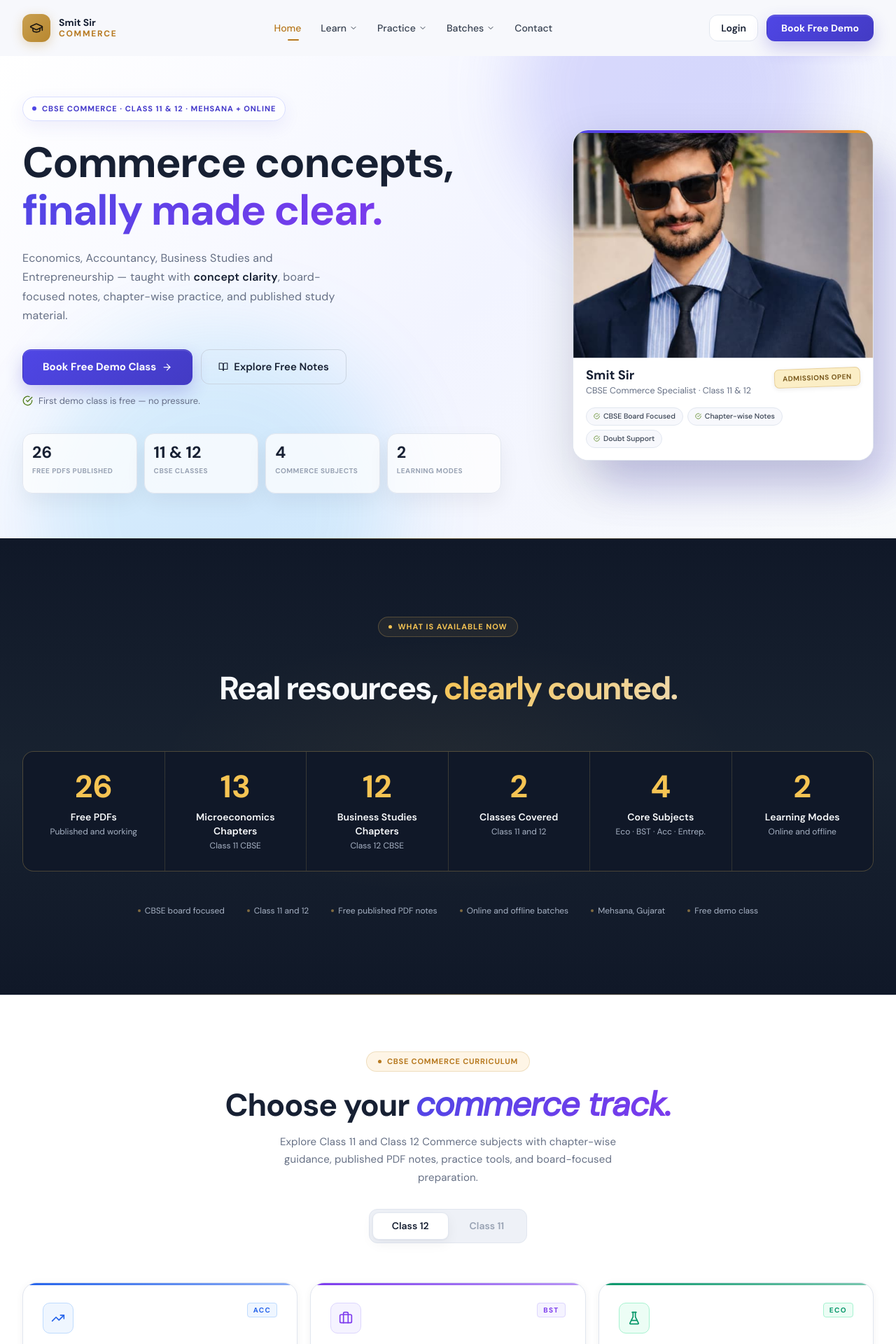
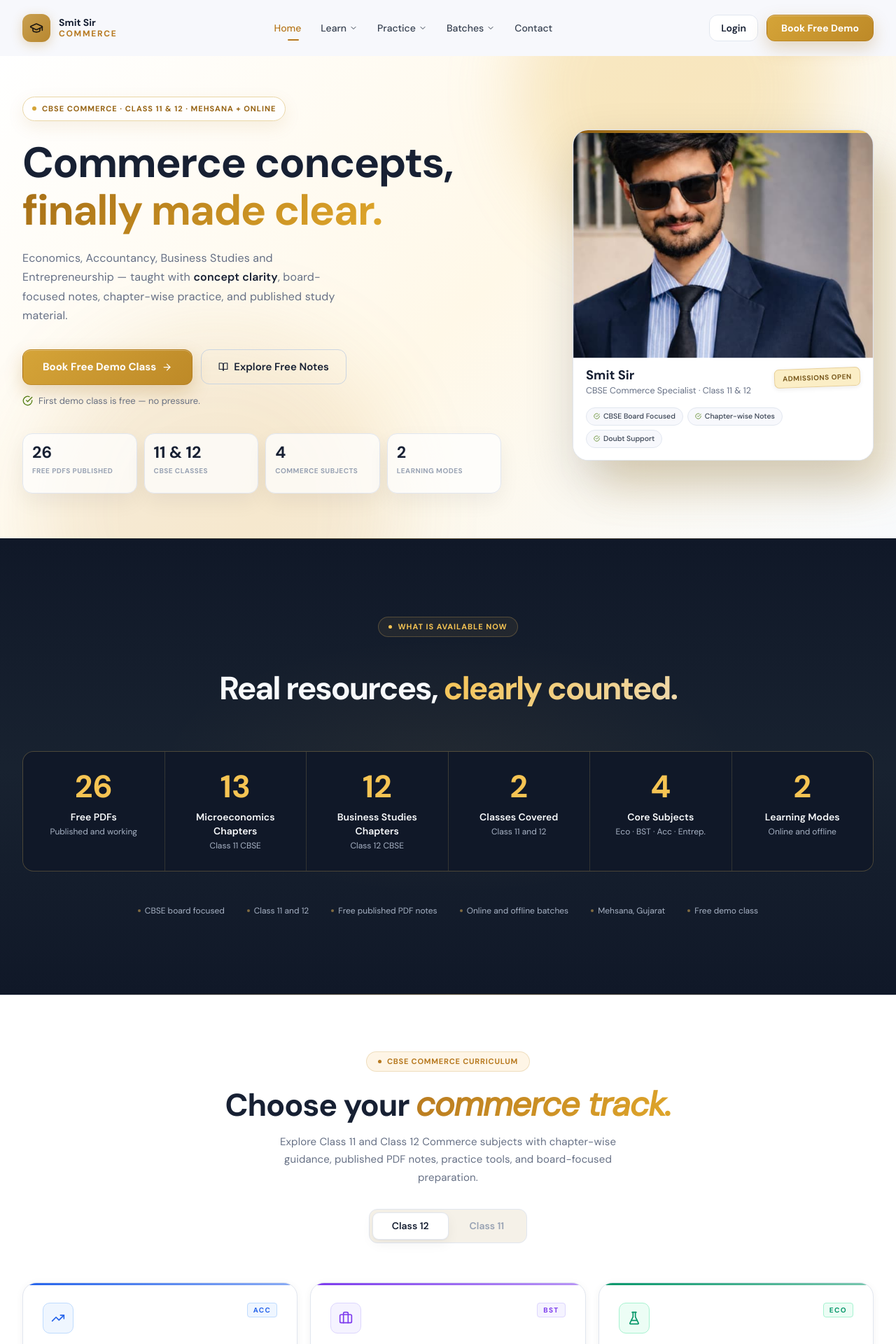
Before and after one commit to infosmitsircommerce-eng/smit-sir-commerce, a React (Vite) app: page / in a window 1280 px wide. Shown: the top 1920 px of the page at 70% size. Built offline with nearby package versions, Linux system fonts and the light colour scheme; a web font is replaced by a local one.

Commit message:
Restore modern gold brand theme

```diff
--- a/src/components/home/HeroSection.jsx
+++ b/src/components/home/HeroSection.jsx
@@ -25,7 +25,7 @@ const fade = (delay = 0) => ({
 export default function HeroSection() {
   return (
     <section className="home-hero" style={{
-      background: 'linear-gradient(135deg, #ffffff 0%, #f2f4ff 52%, #f8fafc 100%)',
+      background: 'linear-gradient(135deg, #ffffff 0%, #fff8e8 52%, #f8fafc 100%)',
       position: 'relative',
       overflow: 'hidden',
     }}>
@@ -33,13 +33,13 @@ export default function HeroSection() {
       <div aria-hidden="true" style={{
         position: 'absolute', top: '-170px', right: '8%',
         width: '440px', height: '440px', borderRadius: '50%',
-        background: 'rgba(99,102,241,0.20)', filter: 'blur(48px)',
+        background: 'rgba(224,167,43,0.22)', filter: 'blur(48px)',
         pointerEvents: 'none',
       }} />
       <div aria-hidden="true" style={{
         position: 'absolute', bottom: '-220px', left: '4%',
         width: '520px', height: '520px', borderRadius: '50%',
-        background: 'rgba(14,165,233,0.14)', filter: 'blur(58px)',
+        background: 'rgba(183,121,31,0.12)', filter: 'blur(58px)',
         pointerEvents: 'none',
       }} />
 
@@ -59,12 +59,12 @@ export default function HeroSection() {
                 display: 'inline-flex', alignItems: 'center', gap: '8px',
                 padding: '8px 13px', borderRadius: '999px',
                 background: 'rgba(255,255,255,0.72)',
-                border: '1px solid #D9DEFF',
-                boxShadow: '0 8px 24px rgba(67,56,202,0.08)',
+                border: '1px solid #EAD7A7',
+                boxShadow: '0 8px 24px rgba(166,111,23,0.10)',
                 fontFamily: 'var(--font-sans)', fontSize: '11px', fontWeight: 700,
-                letterSpacing: '0.09em', textTransform: 'uppercase', color: '#4338CA',
+                letterSpacing: '0.09em', textTransform: 'uppercase', color: '#966313',
               }}>
-                <span style={{ width: '6px', height: '6px', borderRadius: '50%', background: '#4F46E5' }} />
+                <span style={{ width: '6px', height: '6px', borderRadius: '50%', background: '#D5A438' }} />
                 CBSE Commerce · Class 11 &amp; 12 · Mehsana + Online
               </span>
             </motion.div>
@@ -86,7 +86,7 @@ export default function HeroSection() {
                 fontStyle: 'normal',
                 fontWeight: 750,
                 fontSize: '1em',
-                background: 'linear-gradient(135deg, #4F46E5, #7C3AED)',
+                background: 'linear-gradient(135deg, #A66F17, #E0A72B)',
                 WebkitBackgroundClip: 'text', WebkitTextFillColor: 'transparent', backgroundClip: 'text',
               }}>
                 finally made clear.
@@ -166,7 +166,7 @@ export default function HeroSection() {
             <div aria-hidden="true" style={{
               position: 'absolute', inset: '12% -8% -8% 10%',
               borderRadius: '28px',
-              background: 'rgba(79,70,229,0.18)',
+              background: 'rgba(213,164,56,0.22)',
               filter: 'blur(28px)', pointerEvents: 'none',
             }} />
 
@@ -179,7 +179,7 @@ export default function HeroSection() {
               boxShadow: '0 28px 70px rgba(16,24,40,0.16)',
             }}>
               {/* Gold accent top */}
-              <div style={{ height: '4px', background: 'linear-gradient(90deg, #4F46E5, #7C3AED, #F59E0B)' }} />
+              <div style={{ height: '4px', background: 'linear-gradient(90deg, #8F5C10, #D5A438, #F3CA69)' }} />
 
               {/* Photo */}
               <img
--- a/src/components/layout/Navbar.jsx
+++ b/src/components/layout/Navbar.jsx
@@ -91,11 +91,11 @@ export default function Navbar() {
     },
     linkColor: '#c7d7fe',
     linkActive: '#D9AC5C',
-    linkHoverBg: 'rgba(55,48,163,0.4)',
+    linkHoverBg: 'rgba(184,135,47,0.14)',
     brandTop: '#fff',
-    dropdownBg: { background: '#1e1b5e', border: '1px solid #4338c2', boxShadow: '0 4px 24px rgba(30,27,94,0.4)' },
+    dropdownBg: { background: '#121B32', border: '1px solid rgba(212,175,55,0.22)', boxShadow: '0 16px 36px rgba(0,0,0,0.35)' },
     dropdownItem: '#c7d7fe',
-    dropdownItemHoverBg: '#3730a3',
+    dropdownItemHoverBg: 'rgba(184,135,47,0.12)',
   };
 
   const linkStyle = (active) => ({
--- a/src/components/ui/PageLoader.jsx
+++ b/src/components/ui/PageLoader.jsx
@@ -22,7 +22,7 @@ export default function PageLoader() {
         >
           {/* Soft platform glow */}
           <div className="absolute inset-0 pointer-events-none"
-            style={{ background: 'radial-gradient(circle at 50% 35%, rgba(79,70,229,0.12), transparent 34%)' }} />
+            style={{ background: 'radial-gradient(circle at 50% 35%, rgba(213,164,56,0.16), transparent 34%)' }} />
 
           <div className="relative flex flex-col items-center gap-6">
             {/* Logo icon */}
--- a/src/components/ui/SectionDivider.jsx
+++ b/src/components/ui/SectionDivider.jsx
@@ -1,7 +1,7 @@
 export default function SectionDivider() {
   return (
     <div className="relative h-0 overflow-visible pointer-events-none" aria-hidden="true">
-      <div className="absolute left-1/2 -translate-x-1/2 -top-px h-px" style={{ width: 'min(760px, 78vw)', background: 'linear-gradient(90deg, transparent, rgba(79,70,229,0.28), rgba(245,158,11,0.28), transparent)' }} />
+      <div className="absolute left-1/2 -translate-x-1/2 -top-px h-px" style={{ width: 'min(760px, 78vw)', background: 'linear-gradient(90deg, transparent, rgba(183,121,31,0.18), rgba(224,167,43,0.52), rgba(183,121,31,0.18), transparent)' }} />
     </div>
   );
 }
--- a/src/index.css
+++ b/src/index.css
@@ -6,8 +6,8 @@
 :root {
   /* Surfaces */
   --bg-ivory:    #F7F8FC;
-  --bg-cream:    #EEF2FF;
-  --bg-soft:     #EEF1F7;
+  --bg-cream:    #FFF8E8;
+  --bg-soft:     #F5F1E8;
   --bg-white:    #FFFFFF;
 
   /* Text */
@@ -26,8 +26,8 @@
   --gold-soft:   #E0A72B;
   --gold-bright: #F6C453;
   --gold-bg:     rgba(245,158,11,0.10);
-  --brand:       #4338CA;
-  --brand-soft:  #EEF2FF;
+  --brand:       #A66F17;
+  --brand-soft:  #FFF6DF;
 
   /* Dark sections */
   --ink-bg:      #101828;
@@ -142,14 +142,14 @@
     @apply relative font-bold px-6 py-3 overflow-hidden inline-flex items-center justify-center gap-2;
     font-family: var(--font-sans);
     color: #fff;
-    background: linear-gradient(135deg, #4F46E5 0%, #3730A3 100%);
+    background: linear-gradient(135deg, #D5A438 0%, #A66F17 100%);
     background-size: 200% 200%;
-    border: 1px solid rgba(67,56,202,0.35);
+    border: 1px solid rgba(166,111,23,0.42);
     border-radius: 12px;
-    box-shadow: 0 10px 24px rgba(67,56,202,0.24), inset 0 1px 0 rgba(255,255,255,0.18);
+    box-shadow: 0 10px 24px rgba(166,111,23,0.25), inset 0 1px 0 rgba(255,255,255,0.30);
     transition: all 0.3s cubic-bezier(0.4, 0, 0.2, 1);
   }
-  .btn-primary:hover  { background-position: right center; border-color: #6366F1; box-shadow: 0 14px 32px rgba(67,56,202,0.3); transform: translateY(-2px); color: #fff; }
+  .btn-primary:hover  { background-position: right center; border-color: #E5BD63; box-shadow: 0 14px 32px rgba(166,111,23,0.34); transform: translateY(-2px); color: #fff; }
   .btn-primary:active { transform: translateY(0px) scale(0.97); transition-duration: 0.08s; }
 
   .btn-primary::after {
@@ -188,7 +188,7 @@
     border-radius: 12px;
     transition: all 0.25s cubic-bezier(0.4, 0, 0.2, 1);
   }
-  .btn-outline-ink:hover  { background: var(--brand-soft); border-color: #A5B4FC; color: var(--brand); transform: translateY(-2px); }
+  .btn-outline-ink:hover  { background: var(--brand-soft); border-color: #E3C277; color: var(--brand); transform: translateY(-2px); }
   .btn-outline-ink:active { transform: translateY(0) scale(0.97); }
 
   .btn-secondary {
@@ -282,7 +282,7 @@
     align-items: center;
     gap: 8px;
     background: var(--brand-soft);
-    border: 1px solid #D9DEFF;
+    border: 1px solid #EAD7A7;
     border-radius: 999px;
     padding: 5px 14px;
     font-family: var(--font-sans);
@@ -321,7 +321,7 @@
     font-style: normal;
     font-weight: 750;
     font-size: 1em;
-    background: linear-gradient(135deg, #4F46E5, #7C3AED);
+    background: linear-gradient(135deg, #B7791F, #E0A72B);
     -webkit-background-clip: text;
     background-clip: text;
     -webkit-text-fill-color: transparent;
@@ -355,7 +355,7 @@
 
   /* Hand-drawn squiggle underline */
   .squiggle {
-    background: linear-gradient(135deg, #4F46E5, #7C3AED);
+    background: linear-gradient(135deg, #B7791F, #E0A72B);
     -webkit-background-clip: text;
     background-clip: text;
     -webkit-text-fill-color: transparent;
@@ -381,9 +381,9 @@
     position: relative;
     overflow: hidden;
     background:
-      radial-gradient(circle at 88% 12%, rgba(99,102,241,0.15), transparent 28%),
-      radial-gradient(circle at 12% 85%, rgba(245,158,11,0.10), transparent 28%),
-      linear-gradient(135deg, #FFFFFF 0%, #F4F6FF 55%, #F7F8FC 100%);
+      radial-gradient(circle at 88% 12%, rgba(224,167,43,0.18), transparent 28%),
+      radial-gradient(circle at 12% 85%, rgba(183,121,31,0.10), transparent 28%),
+      linear-gradient(135deg, #FFFFFF 0%, #FFF9EC 55%, #F7F8FC 100%);
     border-bottom: 1px solid #E6E9F2;
     padding-top: 72px;
     padding-bottom: 64px;
@@ -402,7 +402,7 @@
     font-style: normal;
     font-weight: 750;
     font-size: 1em;
-    background: linear-gradient(135deg, #4F46E5, #7C3AED);
+    background: linear-gradient(135deg, #B7791F, #E0A72B);
     -webkit-background-clip: text;
     background-clip: text;
     -webkit-text-fill-color: transparent;
@@ -424,7 +424,7 @@
                 border-color 0.25s cubic-bezier(0.4,0,0.2,1);
   }
   .card-paper:hover {
-    border-color: #C7D2FE;
+    border-color: #E6C66F;
     box-shadow: 0 20px 48px rgba(16,24,40,0.11);
     transform: translateY(-4px);
   }
@@ -573,7 +573,7 @@
     position: absolute;
     inset: -1px;
     border-radius: inherit;
-    background: linear-gradient(135deg, rgba(245,158,11,0.5), transparent 40%, rgba(99,102,241,0.3));
+    background: linear-gradient(135deg, rgba(224,167,43,0.55), transparent 42%, rgba(183,121,31,0.25));
     z-index: -1;
   }
 }
@@ -644,18 +644,18 @@ section:not(.section-light):not(.section-soft) .section-heading { color: #fff; }
 /* Background grid pattern */
 .bg-grid {
   background-image:
-    linear-gradient(rgba(99, 102, 241, 0.04) 1px, transparent 1px),
-    linear-gradient(90deg, rgba(99, 102, 241, 0.04) 1px, transparent 1px);
+    linear-gradient(rgba(183, 121, 31, 0.035) 1px, transparent 1px),
+    linear-gradient(90deg, rgba(183, 121, 31, 0.035) 1px, transparent 1px);
   background-size: 48px 48px;
 }
 
 /* Hero gradient overlay */
 .hero-bg {
   background:
-    radial-gradient(ellipse 80% 60% at 10% 40%, rgba(99, 102, 241, 0.18) 0%, transparent 60%),
+    radial-gradient(ellipse 80% 60% at 10% 40%, rgba(224, 167, 43, 0.15) 0%, transparent 60%),
     radial-gradient(ellipse 60% 40% at 90% 10%, rgba(245, 158, 11, 0.12) 0%, transparent 50%),
-    radial-gradient(ellipse 50% 50% at 50% 100%, rgba(30, 27, 94, 0.8) 0%, transparent 70%),
-    linear-gradient(135deg, #0a0825 0%, #0f0d2e 30%, #151240 60%, #0f0d2e 100%);
+    radial-gradient(ellipse 50% 50% at 50% 100%, rgba(67, 45, 12, 0.48) 0%, transparent 70%),
+    linear-gradient(135deg, #080D1D 0%, #0D1428 30%, #121B32 60%, #0D1428 100%);
 }
 
 /* Animated mesh gradient for ultra premium sections */
@@ -668,7 +668,7 @@ section:not(.section-light):not(.section-soft) .section-heading { color: #fff; }
 .premium-mesh {
   background: linear-gradient(
     -45deg,
-    #0f0d2e, #151240, #0a0825, #1a1650, #0f0d2e
+    #0D1428, #121B32, #080D1D, #17223D, #0D1428
   );
   background-size: 400% 400%;
   animation: mesh-move 18s ease infinite;
@@ -704,7 +704,7 @@ section:not(.section-light):not(.section-soft) .section-heading { color: #fff; }
   position: absolute;
   inset: -1px;
   border-radius: inherit;
-  background: linear-gradient(135deg, rgba(245,158,11,0.4), rgba(99,102,241,0.2), transparent 60%);
+  background: linear-gradient(135deg, rgba(224,167,43,0.45), rgba(183,121,31,0.18), transparent 60%);
   z-index: -1;
   opacity: 0;
   transition: opacity 0.3s ease;
@@ -829,7 +829,7 @@ body::before {
   inset: 0;
   border-radius: inherit;
   padding: 1px;
-  background: linear-gradient(135deg, rgba(245,158,11,0.4), transparent 50%, rgba(99,102,241,0.2));
+  background: linear-gradient(135deg, rgba(224,167,43,0.45), transparent 50%, rgba(183,121,31,0.18));
   -webkit-mask: linear-gradient(#fff 0 0) content-box, linear-gradient(#fff 0 0);
   mask: linear-gradient(#fff 0 0) content-box, linear-gradient(#fff 0 0);
   -webkit-mask-composite: xor;
```
